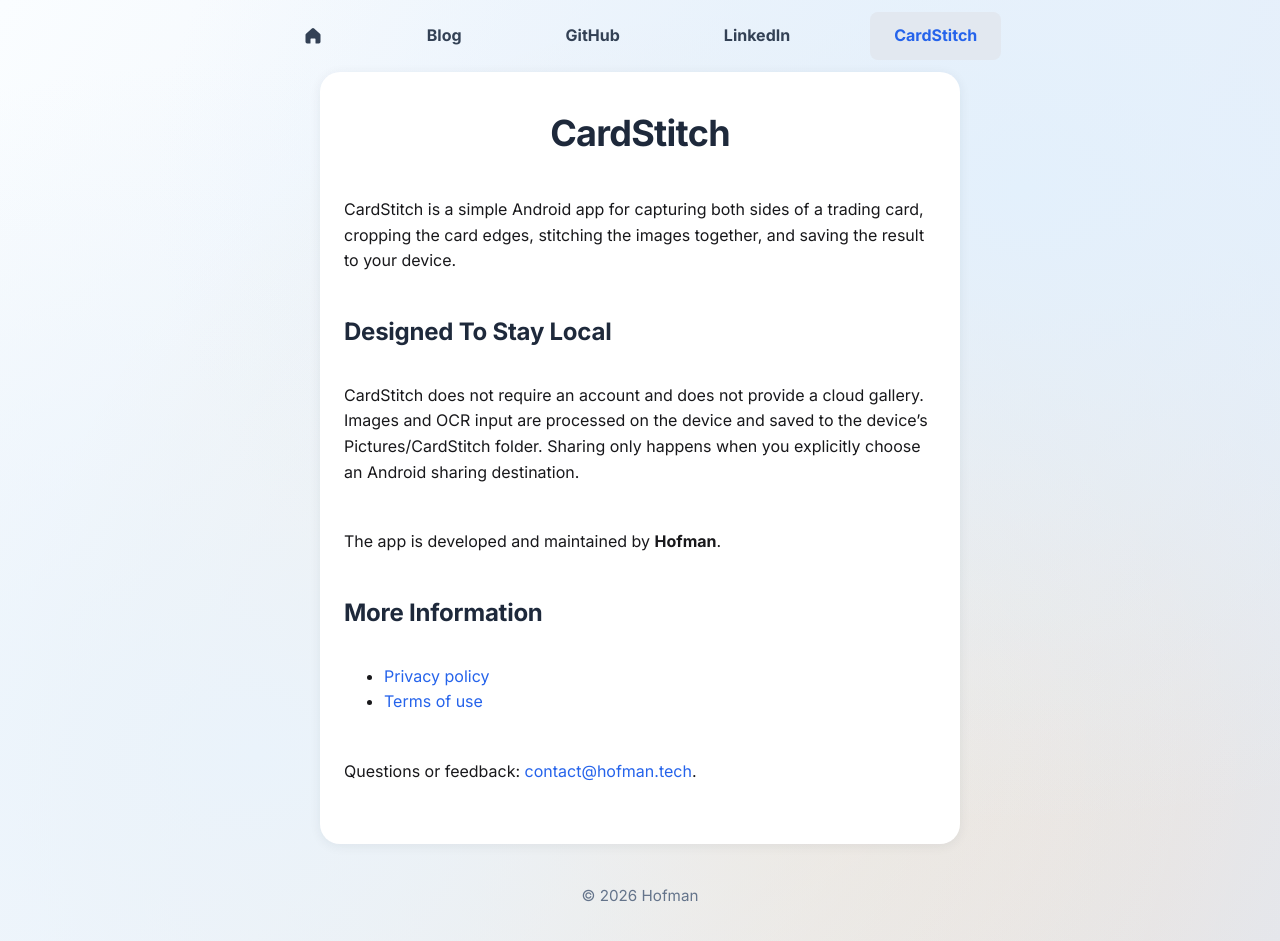
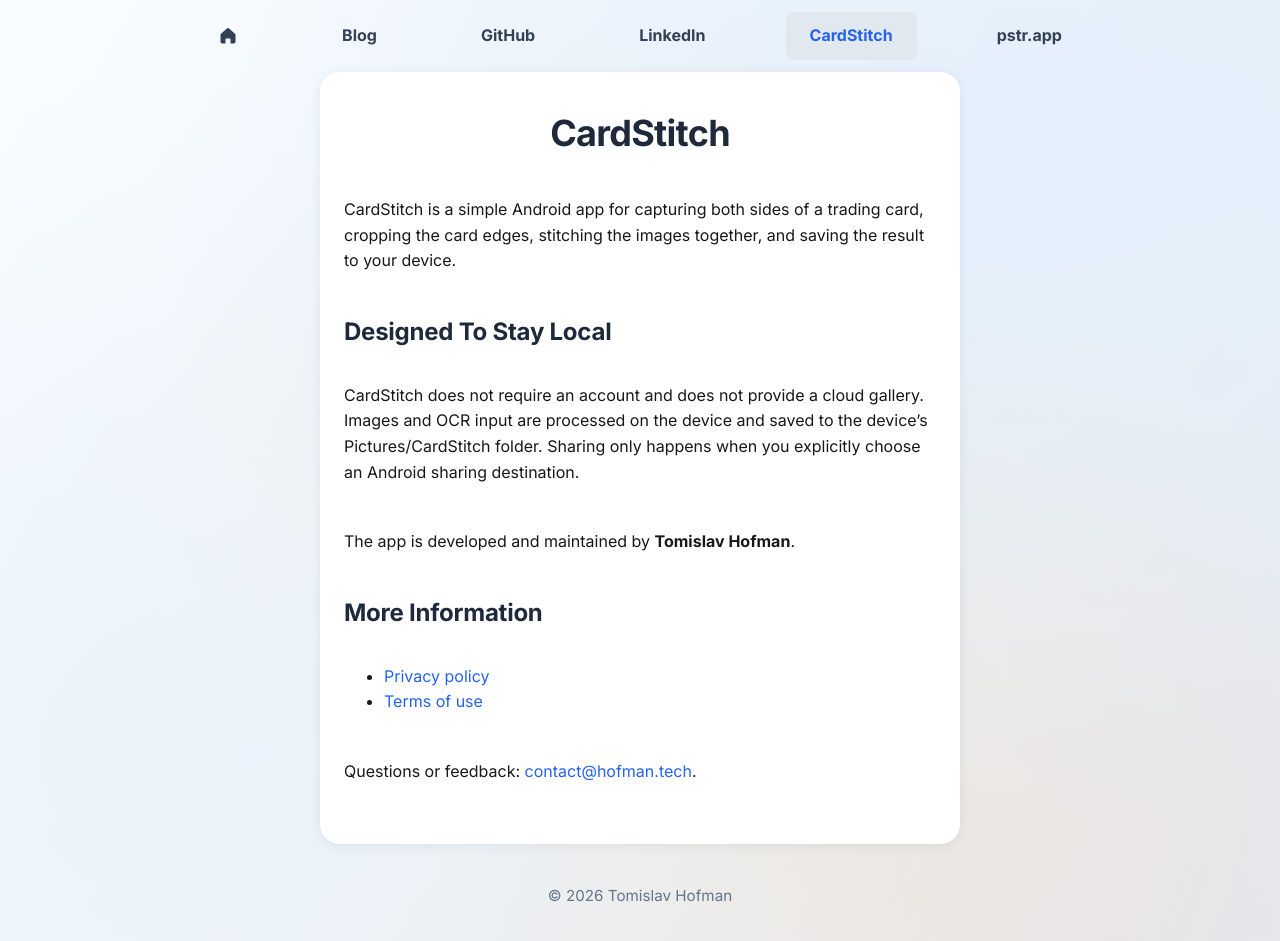
Before and after one commit to tomislavhofman/tomislavhofman.github.io, a Jekyll site: the page built from cardstitch/index.md, in a window 1280 px wide. Built offline with Jekyll 4.4.1, drawn with Linux system fonts in a browser that asks for light colours.

Commit message:
docs: Update CardStitch site details

```diff
--- a/_includes/nav.html
+++ b/_includes/nav.html
@@ -6,4 +6,5 @@
   <a href="https://github.com/tomislavhofman" target="_blank" rel="noopener noreferrer">GitHub</a>
   <a href="https://www.linkedin.com/in/tomislav-hofman/" target="_blank" rel="noopener noreferrer">LinkedIn</a>
   <a href="{{ '/cardstitch/' | relative_url }}" {% if page.url contains '/cardstitch/' %}class="active" aria-current="page"{% endif %}>CardStitch</a>
+  <a href="https://play.google.com/store/apps/details?id=app.pstr.android&hl=en" target="_blank" rel="noopener noreferrer">pstr.app</a>
 </nav>
--- a/_layouts/default.html
+++ b/_layouts/default.html
@@ -25,7 +25,7 @@
     {% endif %}
   </main>
   <footer>
-    &copy; {{ site.time | date: '%Y' }} {% if page.cardstitch %}Hofman{% else %}Tomislav Hofman{% endif %}
+    &copy; {{ site.time | date: '%Y' }} Tomislav Hofman
   </footer>
 </body>
 </html>
--- a/cardstitch/index.md
+++ b/cardstitch/index.md
@@ -18,7 +18,7 @@
 Pictures/CardStitch folder. Sharing only happens when you explicitly choose an
 Android sharing destination.
 
-The app is developed and maintained by **Hofman**.
+The app is developed and maintained by **Tomislav Hofman**.
 
 ## More Information
 
--- a/cardstitch/privacy.md
+++ b/cardstitch/privacy.md
@@ -7,7 +7,7 @@
 
 **Effective date:** September 24, 2026
 
-CardStitch is an Android app developed and maintained by **Hofman**. This policy explains what
+CardStitch is an Android app developed and maintained by **Tomislav Hofman**. This policy explains what
 CardStitch accesses and what happens to that information.
 
 ## The Short Version
@@ -42,7 +42,7 @@
 
 CardStitch stores settings on the device, such as onboarding status, haptic
 feedback, gallery layout, and filename preferences. These settings are not
-sent to Hofman.
+sent to Tomislav Hofman.
 
 ### Sharing
 
--- a/cardstitch/terms.md
+++ b/cardstitch/terms.md
@@ -8,7 +8,7 @@
 **Effective date:** September 24, 2026
 
 These Terms of Use apply to the CardStitch Android app developed and maintained
-by **Hofman**.
+by **Tomislav Hofman**.
 
 ## Using CardStitch
 
@@ -45,7 +45,7 @@
 
 Do not use CardStitch as the only copy of important images or records.
 
-To the extent permitted by applicable law, Hofman is not responsible
+To the extent permitted by applicable law, Tomislav Hofman is not responsible
 for loss of content, inaccurate OCR, device failures, or indirect damages
 resulting from use of the app. Nothing in these terms limits rights that cannot
 legally be limited.
```
